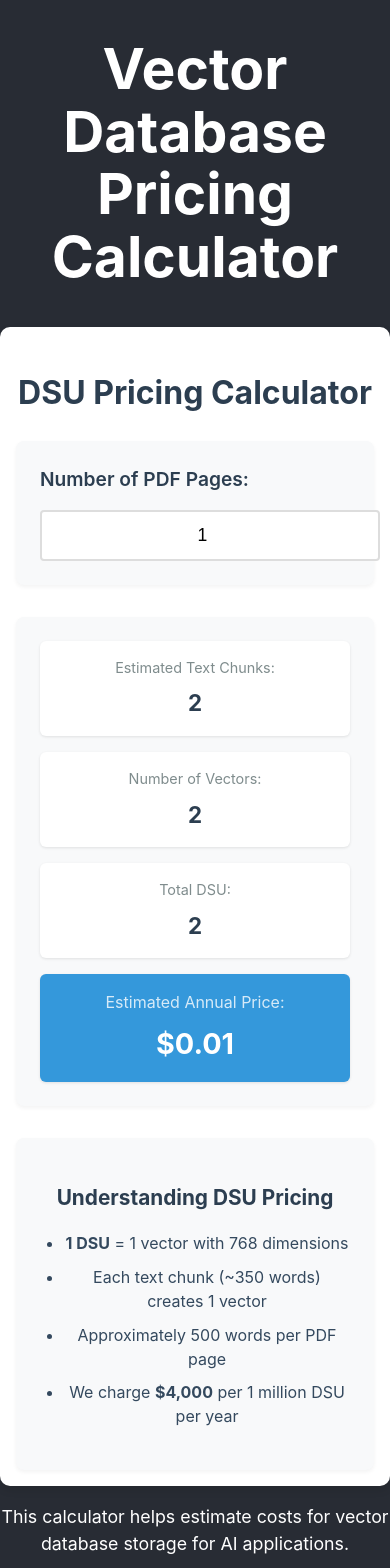
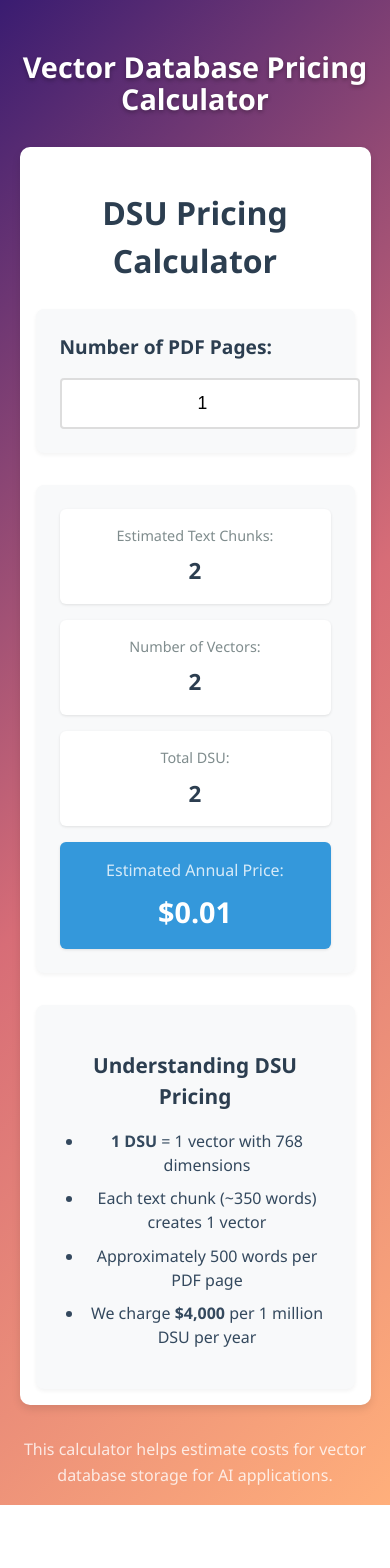
Before and after one commit to mathislucka/deepset-webinar-ui, a React (Vite) app: page / in a window 390 px wide. Shown: the top 1568 px of the page. After the commit the page ends 1505 px from the top, so only its background shows below. Built offline with nearby package versions, Linux system fonts and the light colour scheme; the HTML template or start-up script is replaced by a standard one.

Commit message:
feat: update App styles for calculator interface

```diff
--- a/src/App.css
+++ b/src/App.css
@@ -1,24 +1,37 @@
 .App {
   text-align: center;
+  font-family: 'Segoe UI', 'Roboto', 'Oxygen', 'Ubuntu', 'Cantarell', 'Fira Sans', 'Droid Sans', 'Helvetica Neue', sans-serif;
 }
 
 .App-header {
-  background-color: #282c34;
+  background: linear-gradient(135deg, #3a1c71 0%, #d76d77 50%, #ffaf7b 100%);
   min-height: 100vh;
   display: flex;
   flex-direction: column;
   align-items: center;
-  justify-content: center;
-  font-size: calc(10px + 2vmin);
+  justify-content: flex-start;
+  padding-top: 4rem;
   color: white;
 }
 
-.card {
-  padding: 2em;
+.App-header h1 {
+  font-size: 2.5rem;
+  margin-bottom: 2rem;
+  text-shadow: 0 2px 4px rgba(0, 0, 0, 0.3);
 }
 
-.read-the-docs {
-  color: #888;
+.calculator-wrapper {
+  width: 90%;
+  max-width: 1000px;
+  margin: 0 auto;
+}
+
+.pricing-explanation {
+  margin-top: 2rem;
+  font-size: 1rem;
+  color: rgba(255, 255, 255, 0.8);
+  max-width: 600px;
+  line-height: 1.6;
 }
 
 button {
@@ -27,13 +40,27 @@ button {
   border: none;
   border-radius: 4px;
   cursor: pointer;
-  background-color: #61dafb;
-  color: #282c34;
+  background-color: #3498db;
+  color: white;
   font-weight: bold;
   margin: 1em 0;
-  transition: background-color 0.3s;
+  transition: all 0.3s;
 }
 
 button:hover {
-  background-color: #4fa8c7;
+  background-color: #2980b9;
+  transform: translateY(-2px);
+  box-shadow: 0 4px 8px rgba(0, 0, 0, 0.2);
 }
+
+/* Responsive adjustments */
+@media (max-width: 768px) {
+  .App-header {
+    padding-top: 2rem;
+  }
+
+  .App-header h1 {
+    font-size: 1.8rem;
+    padding: 0 1rem;
+  }
+}
```
